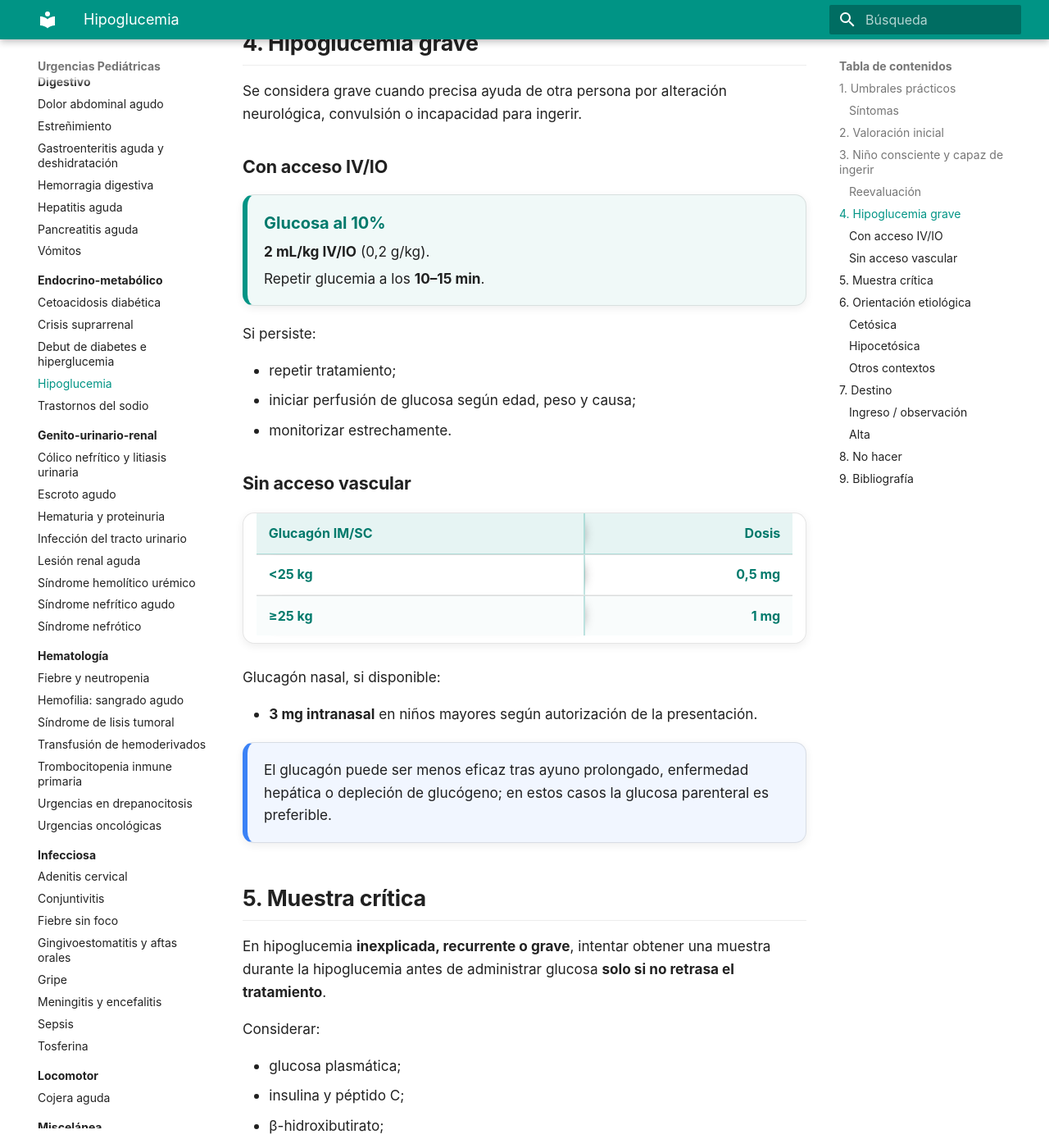
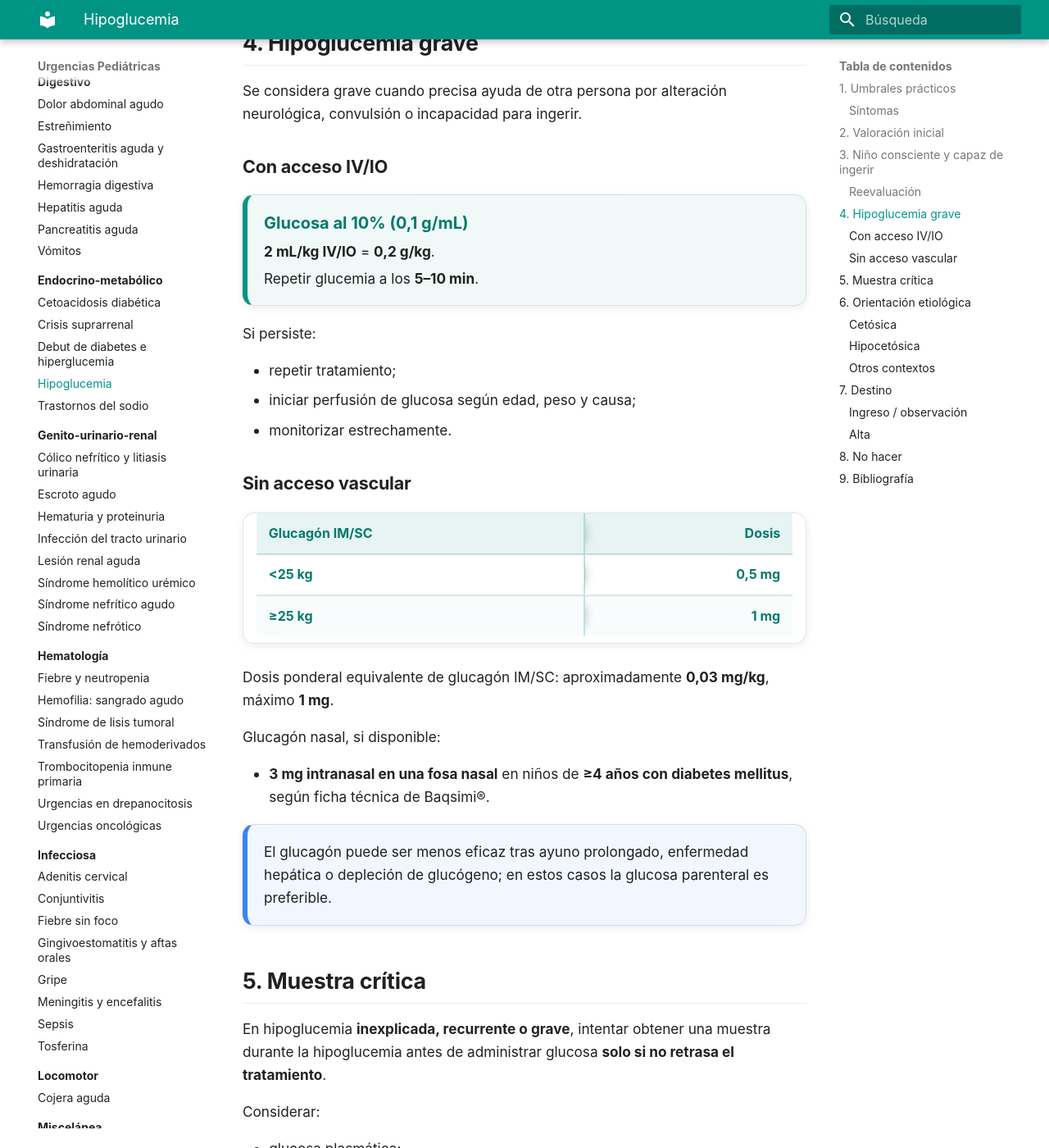
Before and after one commit to gonzaloares/urgencias-pediatricas, an MkDocs documentation site: the page built from docs/endocrino/hipoglucemia.md, in a window 1280 px wide and 1400 px high, scrolled down 2518 px. Shown: the whole window at 82% size. Built offline with MkDocs 1.6.1 and Material for MkDocs 9.7.7, drawn with Linux system fonts in a browser that asks for light colours; some of the changed text lies outside the part shown.

Commit message:
Auditoría alto riesgo: hipoglucemia

```diff
--- a/docs/endocrino/hipoglucemia.md
+++ b/docs/endocrino/hipoglucemia.md
@@ -89,9 +89,9 @@ Se considera grave cuando precisa ayuda de otra persona por alteración neuroló
 ### Con acceso IV/IO
 
 <div class="dose-card">
-  <strong>Glucosa al 10%</strong>
-  <span><b>2 mL/kg IV/IO</b> (0,2 g/kg).</span>
-  <span>Repetir glucemia a los <b>10–15 min</b>.</span>
+  <strong>Glucosa al 10% (0,1 g/mL)</strong>
+  <span><b>2 mL/kg IV/IO</b> = <b>0,2 g/kg</b>.</span>
+  <span>Repetir glucemia a los <b>5–10 min</b>.</span>
 </div>
 
 Si persiste:
@@ -111,9 +111,11 @@ Si persiste:
 
 </div>
 
+Dosis ponderal equivalente de glucagón IM/SC: aproximadamente **0,03 mg/kg**, máximo **1 mg**.
+
 Glucagón nasal, si disponible:
 
-- **3 mg intranasal** en niños mayores según autorización de la presentación.
+- **3 mg intranasal en una fosa nasal** en niños de **≥4 años con diabetes mellitus**, según ficha técnica de Baqsimi®.
 
 <div class="clinical-card clinical-card-note">
   El glucagón puede ser menos eficaz tras ayuno prolongado, enfermedad hepática o depleción de glucógeno; en estos casos la glucosa parenteral es preferible.
@@ -208,3 +210,6 @@ Solo si:
 ## 9. Bibliografía
 
 1. Abraham MB, Karges B, Dovc K, et al. **ISPAD Clinical Practice Consensus Guidelines 2022: Assessment and management of hypoglycemia in children and adolescents with diabetes.** Pediatr Diabetes. 2022;23:1322-1340. [Documento](https://pmc.ncbi.nlm.nih.gov/articles/PMC10107518/)
+
+2. Djakow J, et al. **European Resuscitation Council Guidelines 2025: Paediatric Life Support.** Hipoglucemia: 0,2 g/kg IV y reevaluación a 5–10 min. [ERC](https://www.erc.edu/media/03xnpjmj/gl2025-09-pls-e.pdf)
+3. AEMPS. **Baqsimi 3 mg polvo nasal, ficha técnica.** [CIMA](https://cima.aemps.es/cima/dochtml/ft/1191406001/)
```
